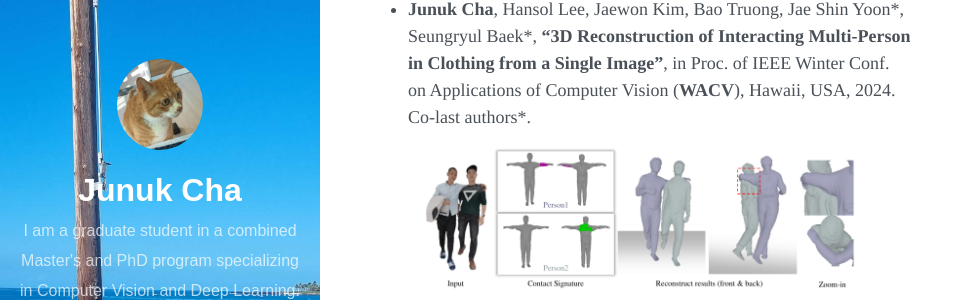
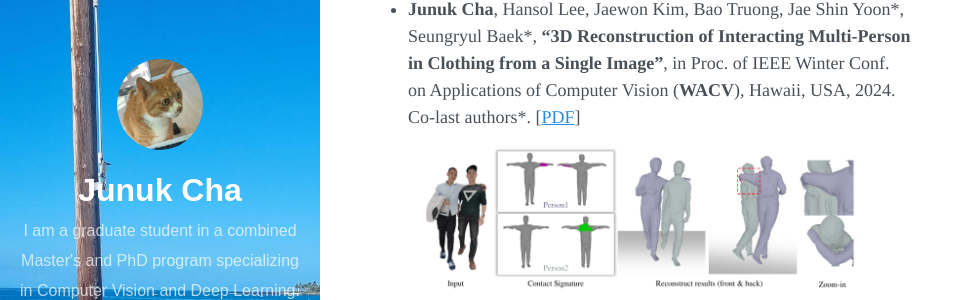
Before and after one commit to JunukCha/junukcha.github.io, a Jekyll site: the page built from about.md, in a window 1280 px wide and 900 px high, scrolled down 792 px. Shown: the part 180-480 px from the top of the window, without its empty margins (0-973 px from the left). Built offline with Jekyll 4.4.1, drawn with Linux system fonts in a browser that asks for light colours; nearby versions of some CDN libraries.

Commit message:
PDF link

```diff
--- a/about.md
+++ b/about.md
@@ -24,7 +24,7 @@ Lab link: [UVL Lab webpage](https://vision.unist.ac.kr)
   />
 </center>
 
-+ **Junuk Cha**, Hansol Lee, Jaewon Kim, Bao Truong, Jae Shin Yoon\*, Seungryul Baek\*, **"3D Reconstruction of Interacting Multi-Person in Clothing from a Single Image"**, in Proc. of IEEE Winter Conf. on Applications of Computer Vision (**WACV**), Hawaii, USA, 2024. Co-last authors*.
++ **Junuk Cha**, Hansol Lee, Jaewon Kim, Bao Truong, Jae Shin Yoon\*, Seungryul Baek\*, **"3D Reconstruction of Interacting Multi-Person in Clothing from a Single Image"**, in Proc. of IEEE Winter Conf. on Applications of Computer Vision (**WACV**), Hawaii, USA, 2024. Co-last authors*. \[[PDF](https://arxiv.org/pdf/2401.06415.pdf)\]
 <center>
   <img
     src="/media/images/publications/MultiRecon.png" alt="clothed mesh reconsturction of multi-person" width="80%"
```
